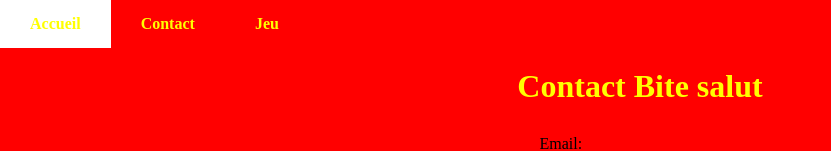
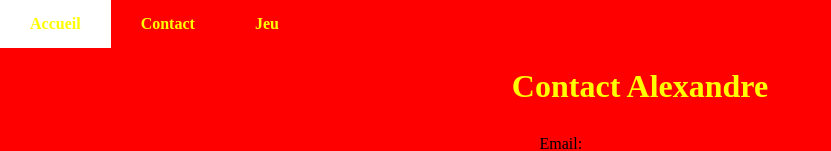
Before and after one commit to tonybassil29/tonybassil29, a plain HTML site: page contact.html in a window 1280 px wide. Shown: the top 151 px of the page, without its empty margins (0-831 px from the left). Drawn offline with Linux system fonts and the light colour scheme.

Commit message:
Third commit

```diff
--- a/contact.html
+++ b/contact.html
@@ -21,7 +21,7 @@
         </nav>
     </header>
     <main class="container">
-        <h1>Contact Bite salut</h1>
+        <h1>Contact Alexandre</h1>
 
         <form action="" method="get">
 
```
